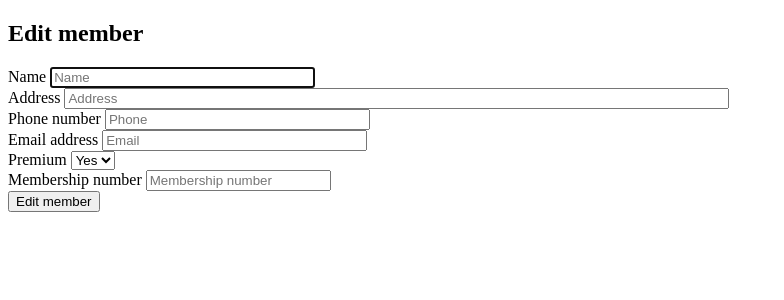
After one commit to lauracdobie/gym_project, a Flask app: template templates/members/edit.html in a window 1280 px wide. The commit adds this page. Shown: the top 300 px of the page, without its empty margins (0-784 px from the left). Run offline with Flask 2, Linux system fonts and the light colour scheme; the template is opened without the code that fills it, so the values that code supplies are empty.

Commit message:
Can edit member details

```diff
--- /dev/null
+++ b/templates/members/edit.html
@@ -0,0 +1,50 @@
+{% extends "base_no_nav.html" %}
+{% block content %}
+<!-- <nav>
+    <ul>
+        <li><a href="/members">View all members</a></li>
+        <li><a href="/edit-member">Edit member details</a></li>
+    </ul>
+</nav> -->
+<main>
+    <h2>Edit member</h2>
+    <article>
+        <form action="/members/{{member.id}}" method="post">
+            <div>
+                <label for="name">Name</label>
+                <input type="text" id="name" name="name" value="{{member.name}}" placeholder="Name" size="30" required autofocus>
+            </div>
+
+            <div>
+              <label for="address">Address</label>
+              <input type="text" id="address" name="address" value="{{member.address}}" placeholder="Address" size="80" required>
+            </div>
+
+            <div>
+                <label for="phone">Phone number</label>
+                <input type="text" id="phone" name="phone" value="{{member.phone}}" placeholder="Phone" size="30" required>
+            </div>
+
+            <div>
+                <label for="email">Email address</label>
+                <input type="text" id="email" name="email" value="{{member.email}}" placeholder="Email" size="30" required>
+            </div>
+
+            <div>
+                <label for="premium">Premium</label>
+                <select id="premium" name="premium">
+                  <option value="{{member.premium}}">Yes</option>
+                  <option value="{{member.premium}}">No</option>
+                </select>
+            </div>
+
+            <div>
+                <label for="membership_no">Membership number</label>
+                <input type="number" id="membership_no" name="membership_no" value="{{member.membership_no}}" placeholder="Membership number" required>
+            </div>
+
+            <button type="submit">Edit member</button>
+        </form>
+    </article>
+</main>
+{% endblock %}
--- a/templates/members/index.html
+++ b/templates/members/index.html
@@ -20,6 +20,7 @@
         {% else %}
             <p>Standard member</p>
         {% endif %}
+        <p><a href="/members/{{member.id}}/edit">Edit member details</a></p>
     {% endfor %}
     </article>
 </main>
```
Also changed, not shown: controllers/member_controller.py (+18 -0 lines).
